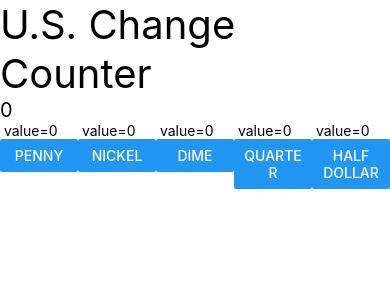
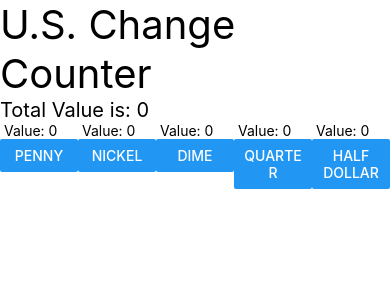
Before and after one commit to galileosteinberg/cosi153a, a React Native app in the folder AwesomeProject/: screen /CountChange in a window 390 px wide. Shown: the top 300 px of the page. Built offline with nearby package versions, Linux system fonts and the light colour scheme.

Commit message:
coinCount which updates total value

```diff
--- a/AwesomeProject/components/CoinCount.js
+++ b/AwesomeProject/components/CoinCount.js
@@ -1,14 +1,19 @@
 import React,{useState} from 'react';
 import {View,Text,Button} from 'react-native';
 
-const CoinCount = ({coinName,coinValue}) => {
+const CoinCount = ({coinName,coinValue, updateTotal}) => {
     const [value,setValue] = useState(0);
     return (
         <View style={{flex: 1, flexDirection: 'column'}} >
-                <Text> value={value}</Text>
+                <Text> Value: {value}</Text>
                 <Button
                     title={coinName}
-                    onPress = {() => setValue(value+coinValue)}
+                    onPress = {() => {
+                        setValue(value+coinValue);
+                        updateTotal(coinValue);
+                    }
+                }
+
                 />
         </View>
     )
--- a/AwesomeProject/components/CountChange.js
+++ b/AwesomeProject/components/CountChange.js
@@ -6,20 +6,24 @@ import CoinCount from './CoinCount';
 const App = () => {
     const [change,setChange] = useState(0)
 
+    const updateTotal = (val) => {
+        setChange(change+val);
+    }
+
     return (
       <View>
             <Text style = {{fontSize: 40}}>
                 U.S. Change Counter
             </Text>
             <Text style = {{fontSize: 20}}>
-                {change}
+                Total Value is: {change}
             </Text>
             <View style={{flex: 1, flexDirection: 'row'}} >
-                <CoinCount coinName="Penny" coinValue={1} />
-                <CoinCount coinName="Nickel" coinValue={5} />
-                <CoinCount coinName="Dime" coinValue={10} />
-                <CoinCount coinName="Quarter" coinValue={25} />
-                <CoinCount coinName="Half Dollar" coinValue={50} />
+                <CoinCount coinName="Penny" coinValue={1} updateTotal ={updateTotal}/>
+                <CoinCount coinName="Nickel" coinValue={5} updateTotal ={updateTotal} />
+                <CoinCount coinName="Dime" coinValue={10} updateTotal ={updateTotal}/>
+                <CoinCount coinName="Quarter" coinValue={25} updateTotal ={updateTotal}/>
+                <CoinCount coinName="Half Dollar" coinValue={50} updateTotal ={updateTotal}/>
 
             </View>
       </View>
```
